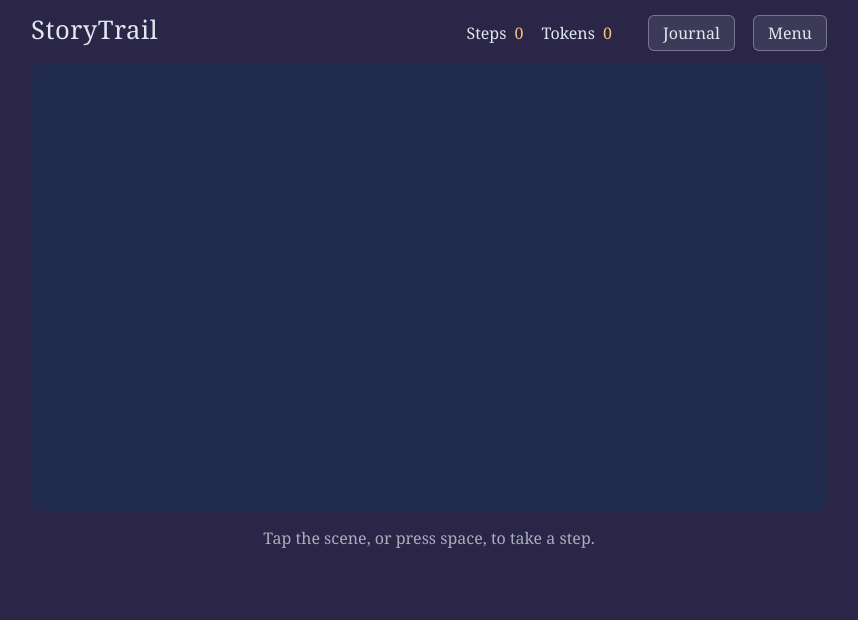
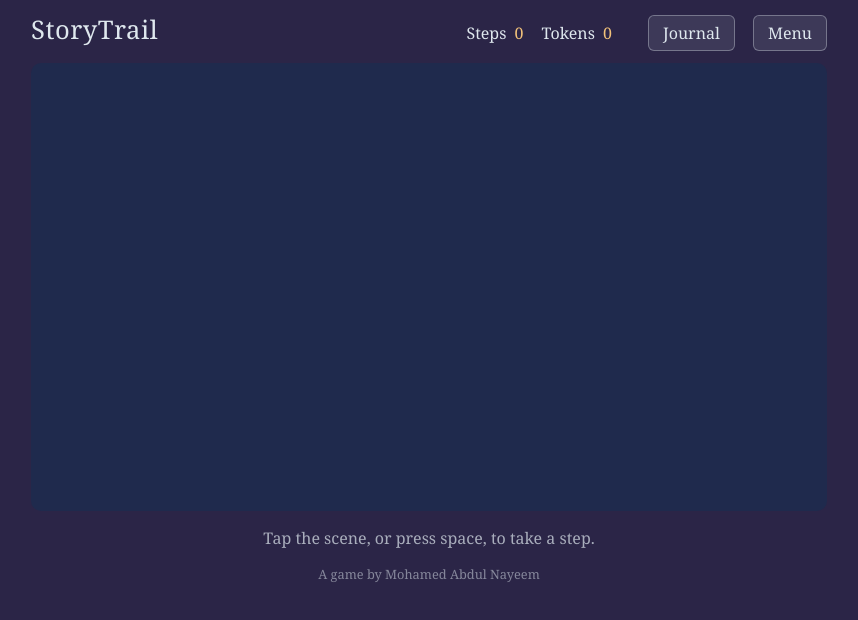
Before and after one commit to manofwhitebrown/storytrail, a website: page index.html in a window 1280 px wide. Shown: the whole page, without its empty margins (211-1069 px from the left). Drawn offline with Linux system fonts and the light colour scheme.

Commit message:
Add files via upload

```diff
--- a/index.html
+++ b/index.html
@@ -4,6 +4,7 @@
   <meta charset="UTF-8">
   <meta name="viewport" content="width=device-width, initial-scale=1, viewport-fit=cover">
   <title>StoryTrail</title>
+  <meta name="author" content="Mohamed Abdul Nayeem" />
   <link rel="stylesheet" href="/styles/base.css">
   <link rel="stylesheet" href="/styles/hud.css">
   <link rel="stylesheet" href="/styles/panels.css">
@@ -41,6 +42,7 @@
     </div>
 
     <p class="hint" id="hint">Tap the scene, or press space, to take a step.</p>
+    <p class="credit">A game by Mohamed Abdul Nayeem</p>
   </main>
 
   <script type="module" src="/src/core/main.js"></script>
--- a/package.json
+++ b/package.json
@@ -2,6 +2,7 @@
   "name": "storytrail",
   "version": "0.3.0",
   "private": true,
+  "author": "Mohamed Abdul Nayeem",
   "type": "module",
   "description": "A cozy walking game: tap to step, collect tokens, unlock a story.",
   "scripts": {
--- a/styles/base.css
+++ b/styles/base.css
@@ -81,3 +81,4 @@ input[type="text"] {
 }
 
 h1, h2, h3 { font-family: var(--font-display, var(--font-body, inherit)); }
+.credit { text-align: center; margin: 4px 0 0; font-size: 0.8rem; opacity: 0.5; }
```
Also changed, not shown: README.md.
